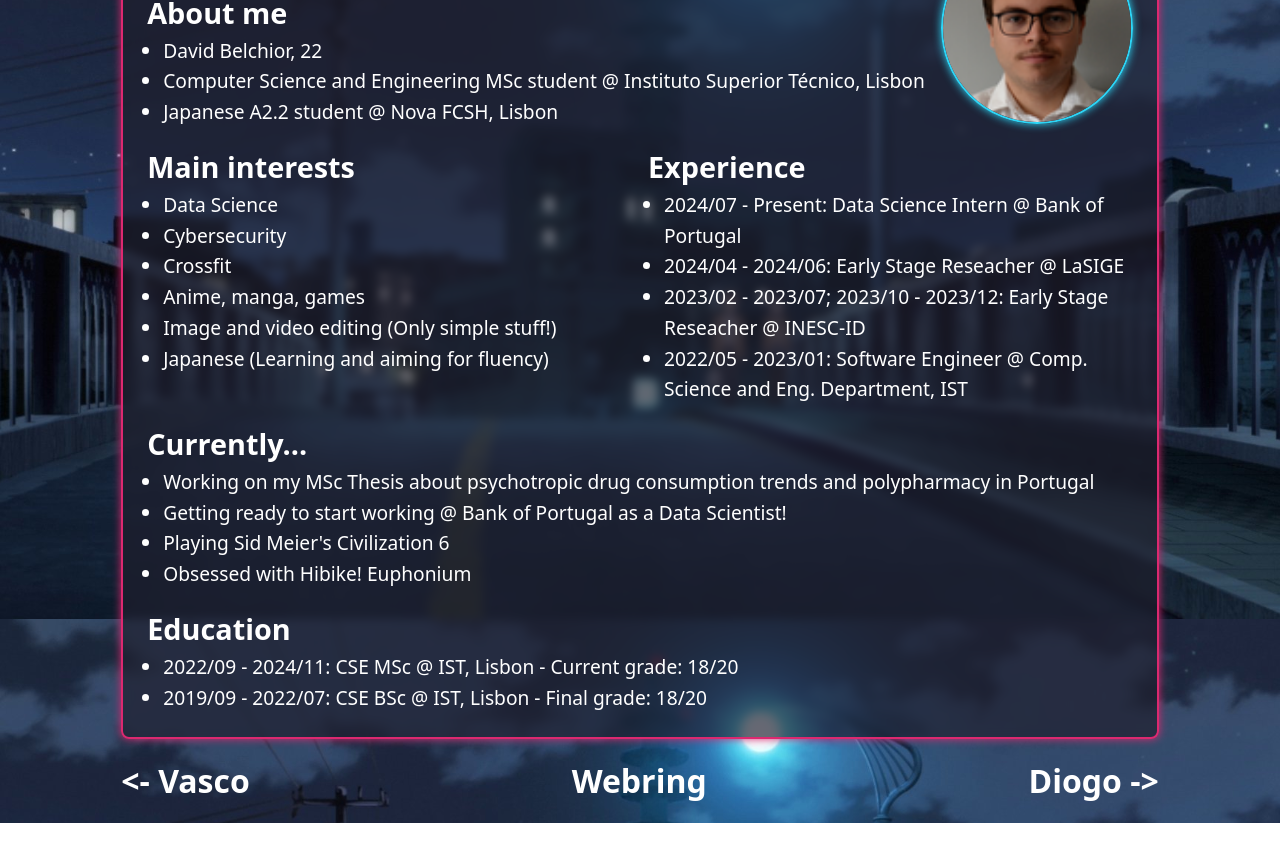
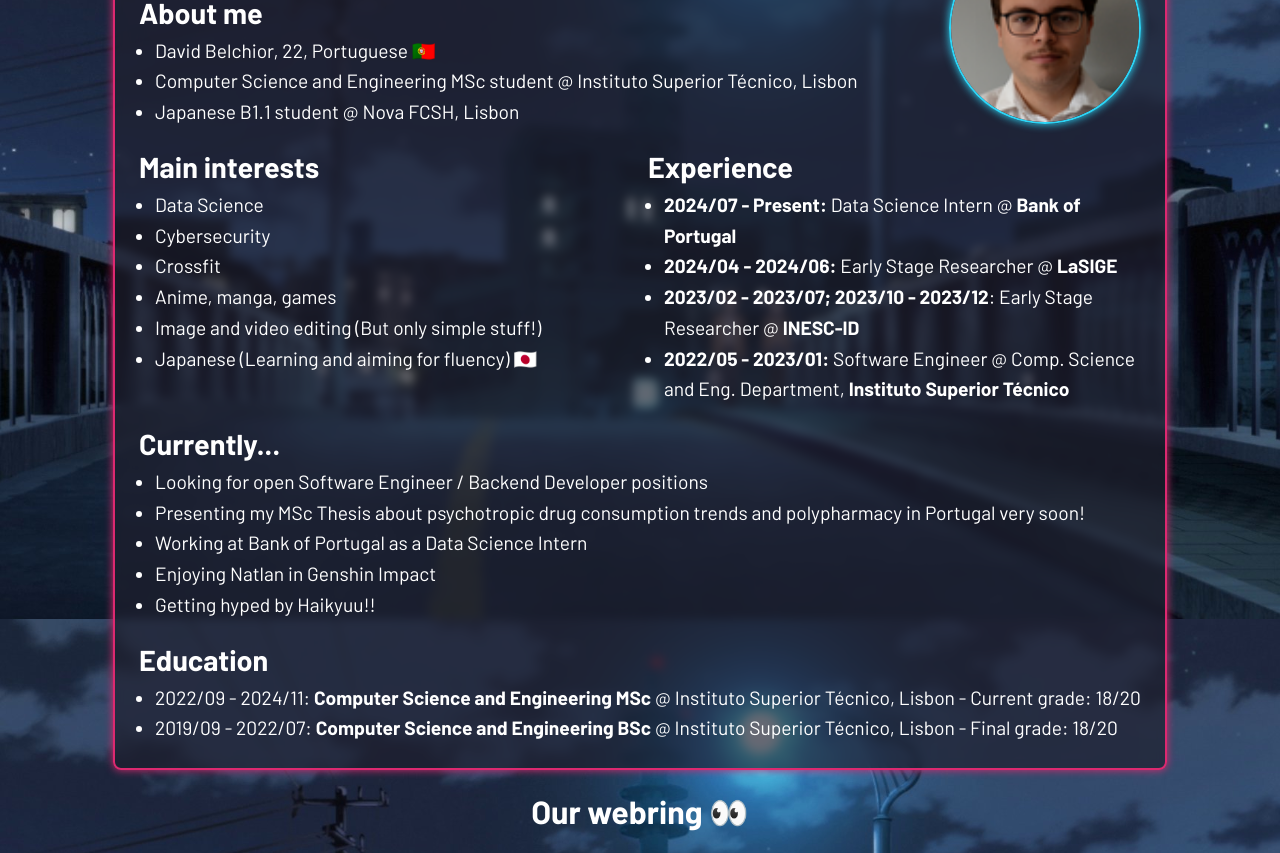
Before and after one commit to DavidAkaFunky/davidakafunky.github.io, an Astro site: page / in a window 1280 px wide. Shown: the part 181-1034 px from the top of the page. Before the commit the page ends 1004 px from the top, so only its background shows below. Built offline with nearby package versions, Linux system fonts and the light colour scheme; Astro itself is replaced by a stand-in of ours; no server answers.

Commit message:
Update website

```diff
--- a/src/components/home/CurrentActivity.astro
+++ b/src/components/home/CurrentActivity.astro
@@ -1,14 +1,10 @@
 <div>
   <h2>Currently...</h2>
   <ul>
-    <li>
-      Working on my MSc Thesis about psychotropic drug consumption trends and
-      polypharmacy in Portugal
-    </li>
-    <li>
-      Getting ready to start working @ Bank of Portugal as a Data Scientist!
-    </li>
-    <li>Playing Sid Meier's Civilization 6</li>
-    <li>Obsessed with Hibike! Euphonium</li>
+    <li>Looking for open Software Engineer / Backend Developer positions</li>
+    <li>Presenting my MSc Thesis about psychotropic drug consumption trends and polypharmacy in Portugal very soon!</li>
+    <li>Working at Bank of Portugal as a Data Science Intern</li>
+    <li>Enjoying Natlan in Genshin Impact</li>
+    <li>Getting hyped by Haikyuu!!</li>
   </ul>
 </div>
--- a/src/components/home/Education.astro
+++ b/src/components/home/Education.astro
@@ -1,7 +1,7 @@
 <div>
   <h2>Education</h2>
   <ul>
-    <li>2022/09 - 2024/11: CSE MSc @ IST, Lisbon - Current grade: 18/20</li>
-    <li>2019/09 - 2022/07: CSE BSc @ IST, Lisbon - Final grade: 18/20</li>
+    <li>2022/09 - 2024/11: <b>Computer Science and Engineering MSc</b> @ Instituto Superior Técnico, Lisbon - Current grade: 18/20</li>
+    <li>2019/09 - 2022/07: <b>Computer Science and Engineering BSc</b> @ Instituto Superior Técnico, Lisbon - Final grade: 18/20</li>
   </ul>
 </div>
--- a/src/components/home/Experience.astro
+++ b/src/components/home/Experience.astro
@@ -1,9 +1,9 @@
 <div>
   <h2>Experience</h2>
   <ul>
-    <li>2024/07 - Present: Data Science Intern @ Bank of Portugal</li>
-    <li>2024/04 - 2024/06: Early Stage Reseacher @ LaSIGE</li>
-    <li>2023/02 - 2023/07; 2023/10 - 2023/12: Early Stage Reseacher @ INESC-ID</li>
-    <li>2022/05 - 2023/01: Software Engineer @ Comp. Science and Eng. Department, IST</li>
+    <li><b>2024/07 - Present:</b> Data Science Intern @ <b>Bank of Portugal</b></li>
+    <li><b>2024/04 - 2024/06:</b> Early Stage Researcher @ <b>LaSIGE</b></li>
+    <li><b>2023/02 - 2023/07; 2023/10 - 2023/12</b>: Early Stage Researcher @ <b>INESC-ID</b></li>
+    <li><b>2022/05 - 2023/01:</b> Software Engineer @ Comp. Science and Eng. Department, <b>Instituto Superior Técnico</b></li>
   </ul>
 </div>
--- a/src/components/home/Interests.astro
+++ b/src/components/home/Interests.astro
@@ -5,7 +5,7 @@
     <li>Cybersecurity</li>
     <li>Crossfit</li>
     <li>Anime, manga, games</li>
-    <li>Image and video editing (Only simple stuff!)</li>
-    <li>Japanese (Learning and aiming for fluency)</li>
+    <li>Image and video editing (But only simple stuff!)</li>
+    <li>Japanese (Learning and aiming for fluency) 🇯🇵</li>
   </ul>
 </div>
--- a/src/components/home/Introduction.astro
+++ b/src/components/home/Introduction.astro
@@ -1,10 +1,8 @@
 <div>
   <h2>About me</h2>
   <ul>
-    <li>David Belchior, 22</li>
-    <li>
-      Computer Science and Engineering MSc student @ Instituto Superior Técnico, Lisbon
-    </li>
-    <li>Japanese A2.2 student @ Nova FCSH, Lisbon</li>
+    <li>David Belchior, 22, Portuguese 🇵🇹</li>
+    <li>Computer Science and Engineering MSc student @ Instituto Superior Técnico, Lisbon</li>
+    <li>Japanese B1.1 student @ Nova FCSH, Lisbon</li>
   </ul>
 </div>
--- a/src/layouts/Layout.astro
+++ b/src/layouts/Layout.astro
@@ -4,6 +4,7 @@
 }
 
 const { title } = Astro.props;
+
 ---
 
 <!doctype html>
@@ -12,7 +13,7 @@
     <meta charset="UTF-8" />
     <meta name="description" content="Welcome to my page!" />
     <meta name="viewport" content="width=device-width" />
-    <link rel="icon" type="image/svg+xml" href="/favicon.svg" />
+    <link rel="icon" href="/photo.png" />
     <meta name="generator" content={Astro.generator} />
     <title>{title}</title>
   </head>
@@ -21,30 +22,39 @@
       <nav>
         <a href="/">Home</a>
         |
-        <a href="/cv">CV</a>
+        <a href="/cv.pdf">CV</a>
         |
         <a href="https://github.com/DavidAkaFunky">GitHub</a>
       </nav>
       <slot />
-      <footer>
-        <a href="https://vaascoo.pt/">&lt;- Vasco</a>
-        <a href="https://pombosmalvados.github.io/webring/">Webring</a>
-        <a href="https://diogoms.pt/">Diogo -&gt;</a>
+      <footer class="webring">
+        <div id="webring-prev"></div>
+        <a href="https://pombosmalvados.github.io/webring/">Our webring 👀</a>
+        <div id="webring-next"></div>
       </footer>
     </main>
   </body>
 </html>
 <style is:global>
+
+  @import url(https://fonts.googleapis.com/css2?family=Barlow:wght@400;700&display=swap);
+
   * {
     margin: 0;
     box-sizing: border-box;
   }
 
+  @font-face {
+    font-family: "Barlow";
+    font-style: normal;
+    font-weight: 400;
+    font-display: swap;
+    src: url(https://fonts.gstatic.com/s/barlow/v12/7cHpv4kjgoGqM7E_Ass52Hs.woff2) format("woff2");
+    unicode-range: U+0100-02BA, U+02BD-02C5, U+02C7-02CC, U+02CE-02D7, U+02DD-02FF, U+0304, U+0308, U+0329, U+1D00-1DBF, U+1E00-1E9F, U+1EF2-1EFF, U+2020, U+20A0-20AB, U+20AD-20C0, U+2113, U+2C60-2C7F, U+A720-A7FF;
+  }
+
   html {
-    font-family:
-      JetBrains Mono,
-      system-ui,
-      sans-serif;
+    font-family: "Barlow";
     background: #181825;
     min-height: 100%;
     background: url("/background.jpg") no-repeat center center fixed;
@@ -110,3 +120,35 @@
     gap: 1rem;
   }
 </style>
+
+<script>
+  document.addEventListener("DOMContentLoaded", () => {
+  fetch("https://pombosmalvados.github.io/webring/webring.json")
+    .then((response) => response.json())
+    .then((data) => {
+      const index = data.findIndex((m: any) => m.name === "David Belchior");
+
+      if (index === -1) {
+        console.error("Failed to find myself in the webring data");
+        return;
+      }
+
+      const prevIndex = (index - 1 + data.length) % data.length;
+      const nextIndex = (index + 1) % data.length;
+
+      const prev = data[prevIndex];
+      const next = data[nextIndex];
+
+      document.getElementById("webring-prev")!.innerHTML = `
+        <a href="${prev.url}">« ${prev.name.split(" ")[0]}</a>
+      `;
+
+      document.getElementById("webring-next")!.innerHTML = `
+        <a href="${next.url}">${next.name.split(" ")[0]} »</a>
+      `;
+    })
+    .catch((error) => {
+      console.error("Failed to fetch webring data", error);
+    });
+});
+</script>
```
Also changed, not shown: 1 other file.
